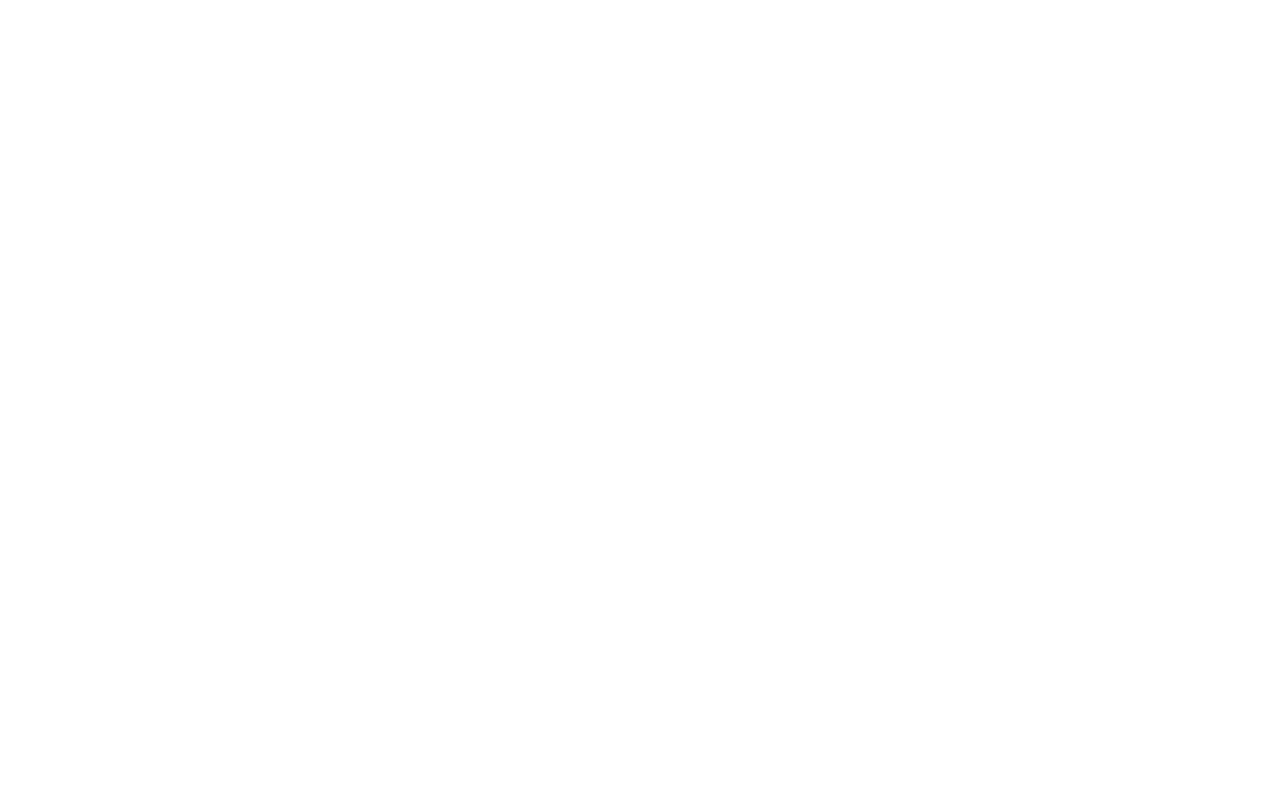
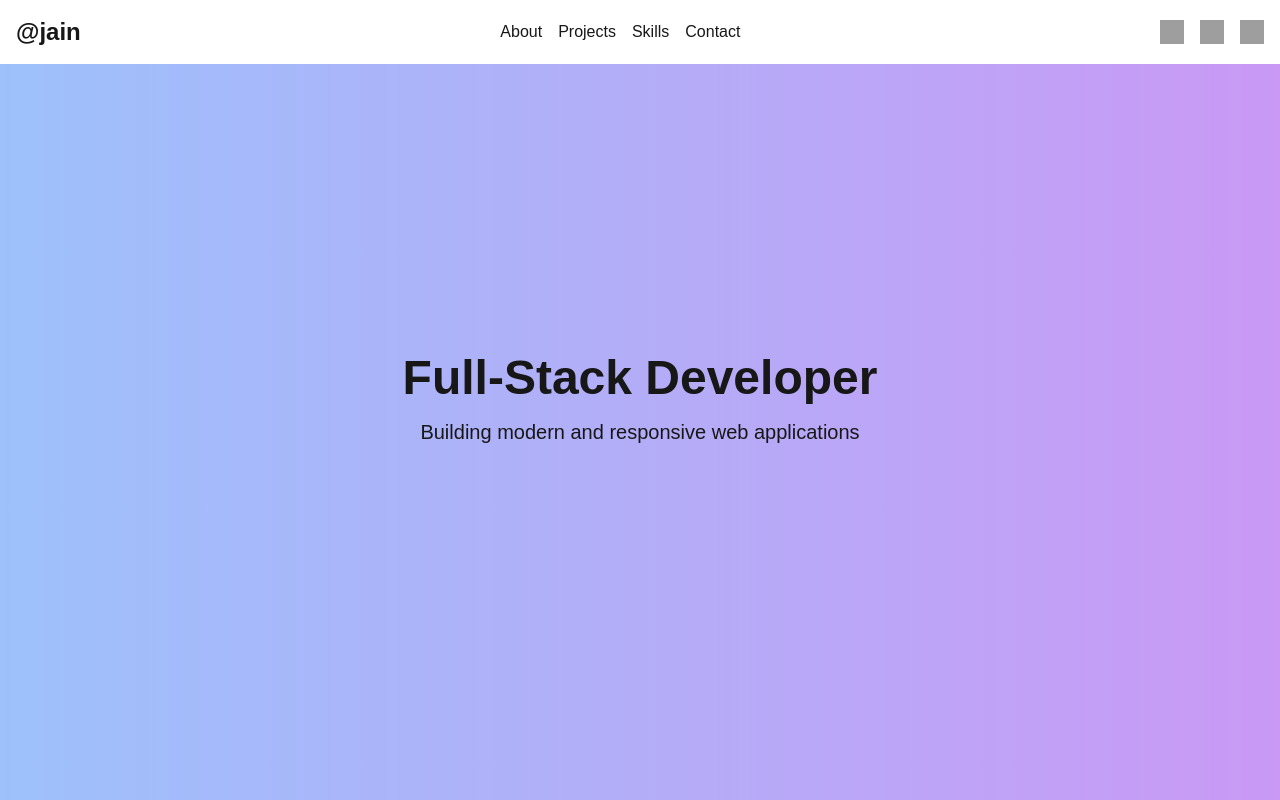
Before and after one commit to JainCK/portfolio-v2, a Next.js app: page / in a window 1280 px wide. Built offline with nearby package versions, Linux system fonts and the light colour scheme; grey boxes are pictures that could not be loaded.

Commit message:
added basic pages and routing

```diff
--- a/app/layout.tsx
+++ b/app/layout.tsx
@@ -1,6 +1,7 @@
 import type { Metadata } from "next";
 import localFont from "next/font/local";
 import "./globals.css";
+import { Navbar } from "@/components/navbar";
 
 const geistSans = localFont({
   src: "./fonts/GeistVF.woff",
@@ -28,7 +29,9 @@
       <body
         className={`${geistSans.variable} ${geistMono.variable} antialiased`}
       >
+        <Navbar />
         {children}
+
       </body>
     </html>
   );
--- a/app/page.tsx
+++ b/app/page.tsx
@@ -1,7 +1,10 @@
+import { Hero } from "@/components/hero";
 import Image from "next/image";
 
 export default function Home() {
   return (
-    <div></div>
+    <div>
+      <Hero />
+    </div>
   );
 }
--- /dev/null
+++ b/components/hero.tsx
@@ -0,0 +1,13 @@
+import React from 'react'
+
+export const Hero = () => {
+  return (
+    <div className="relative flex items-center justify-center h-screen bg-background">
+      <div className="absolute inset-0 bg-gradient-to-r from-blue-500 to-purple-600 animate-pulse opacity-50"></div>
+      <div className="relative z-10 text-center text-foreground">
+        <h1 className="text-5xl font-bold">Full-Stack Developer</h1>
+        <p className="mt-4 text-xl">Building modern and responsive web applications</p>
+      </div>
+    </div>
+  )
+}
--- /dev/null
+++ b/components/navbar.tsx
@@ -0,0 +1,26 @@
+import React from 'react';
+
+export const Navbar = () => {
+  return (
+    <nav className="bg-background text-foreground p-4 flex justify-between items-center fixed top-0 left-0 right-0 z-50">
+      <div className="text-2xl font-bold">@jain</div>
+      <ul className="flex space-x-4">
+        <li><a href="#about" className="hover:underline">About</a></li>
+        <li><a href="#projects" className="hover:underline">Projects</a></li>
+        <li><a href="#skills" className="hover:underline">Skills</a></li>
+        <li><a href="#contact" className="hover:underline">Contact</a></li>
+      </ul>
+      <div className="flex space-x-4">
+        <a href="https://twitter.com" target="_blank" rel="noopener noreferrer">
+          <img src="/icons/twitter.svg" alt="Twitter" className="h-6 w-6" />
+        </a>
+        <a href="https://linkedin.com" target="_blank" rel="noopener noreferrer">
+          <img src="/icons/linkedin.svg" alt="LinkedIn" className="h-6 w-6" />
+        </a>
+        <a href="https://github.com" target="_blank" rel="noopener noreferrer">
+          <img src="/icons/github.svg" alt="GitHub" className="h-6 w-6" />
+        </a>
+      </div>
+    </nav>
+  );
+};
```
Also changed, not shown: components/about.tsx (added), components/contact.tsx (added), components/projects.tsx (added), components/skills.tsx (added).
